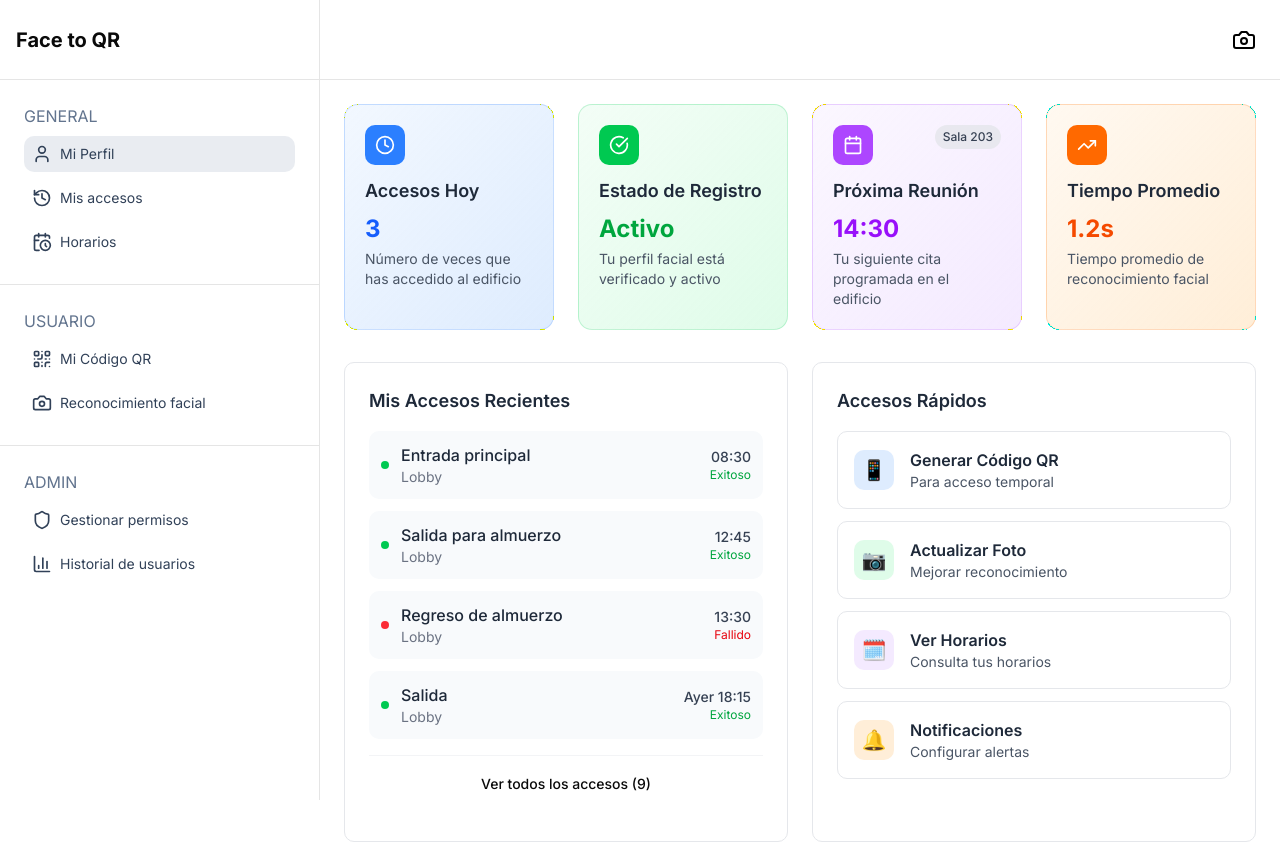
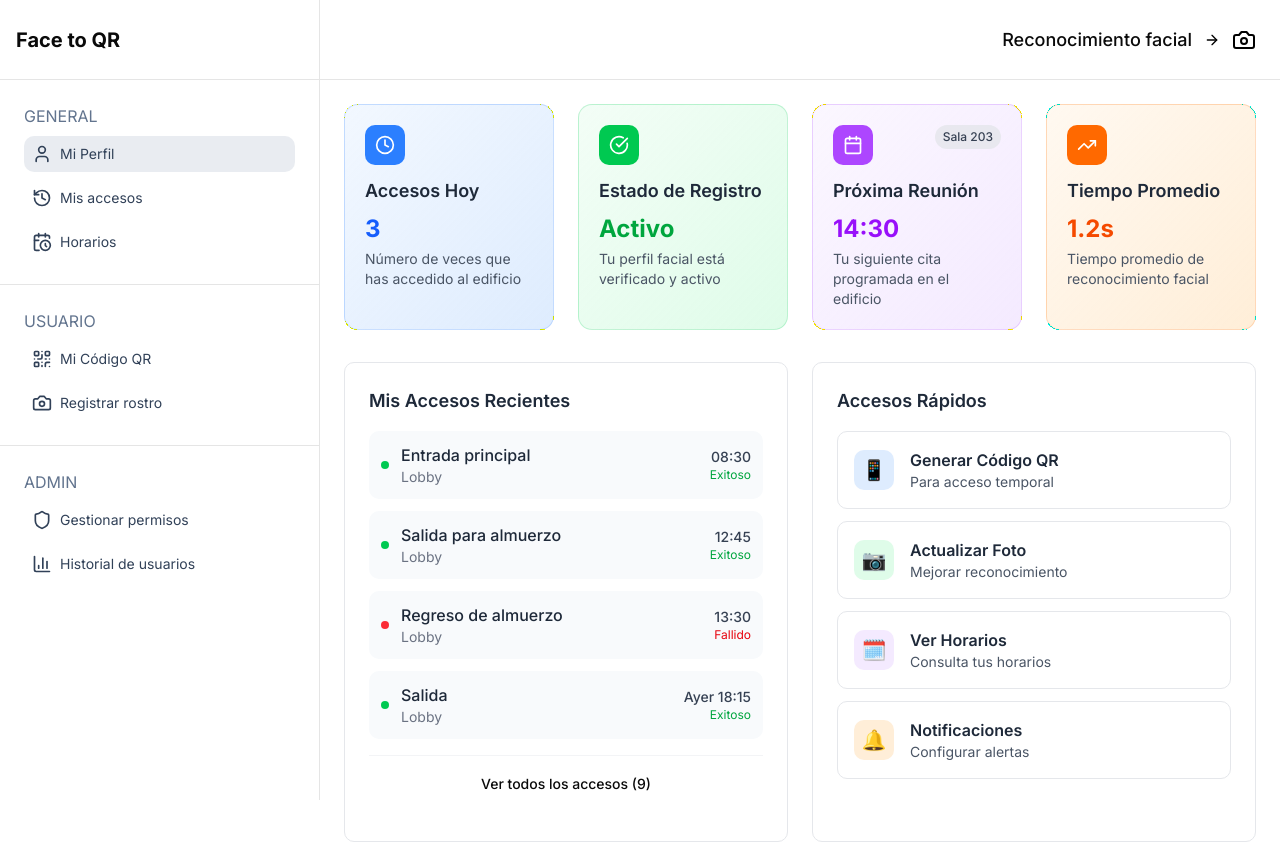
Before and after one commit to Gonzalo-Are/reconocimiento-facial-y-QR-din-mico, a Next.js app: page /perfil in a window 1280 px wide. Built offline with nearby package versions, Linux system fonts and the light colour scheme; no server answers.

Commit message:
Rediseño

```diff
--- a/src/app/(routes)/(dashboard)/components/NavbarDashboard/NavbarDashboard.jsx
+++ b/src/app/(routes)/(dashboard)/components/NavbarDashboard/NavbarDashboard.jsx
@@ -5,7 +5,7 @@ import {
   SheetTrigger
 } from "@/components/ui/sheet"
 import { UserButton } from "@clerk/nextjs"
-import { Camera, Menu } from "lucide-react"
+import { Camera, Menu, ArrowRight } from "lucide-react"
 import Link from "next/link"
 import { LogoDashboard } from "../LogoDashboard"
 import { SidebarRoutes } from "../SidebarRoutes"
@@ -28,9 +28,13 @@ export function NavbarDashboard() {
       <div className="absolute left-1/2 transform -translate-x-1/2 xl:hidden">
         <LogoDashboard />
       </div>
-      <div className="flex items-center justify-end w-full gap-x-4">
+      <div className="flex items-center justify-end w-full gap-x-6">
         <Link href="/camera">
-          <Camera className="w-6 h-6 text-black hover:text-blue-500 transition duration-200 cursor-pointer" />
+          <div className="flex items-center gap-3">
+            <span className="text-lg font-medium">Reconocimiento facial</span>
+            <ArrowRight className="w-4 h-4 text-black"/>
+            <Camera className="w-6 h-6 text-black hover:text-blue-500 duration-200 cursor-pointer" />
+          </div>
         </Link>
 
         <UserButton />
--- a/src/app/(routes)/(dashboard)/components/SidebarRoutes/SidebarRoutes.data.js
+++ b/src/app/(routes)/(dashboard)/components/SidebarRoutes/SidebarRoutes.data.js
@@ -34,7 +34,7 @@ export const dataUSerSidebar = [
   },
   {
     href: "/facial-recognition",
-    label: "Reconocimiento facial",
+    label: "Registrar rostro",
     icon: Camera,
   },
 ];
```
Also changed, not shown: 1 other file (tests, documents, lock files or other folders).
